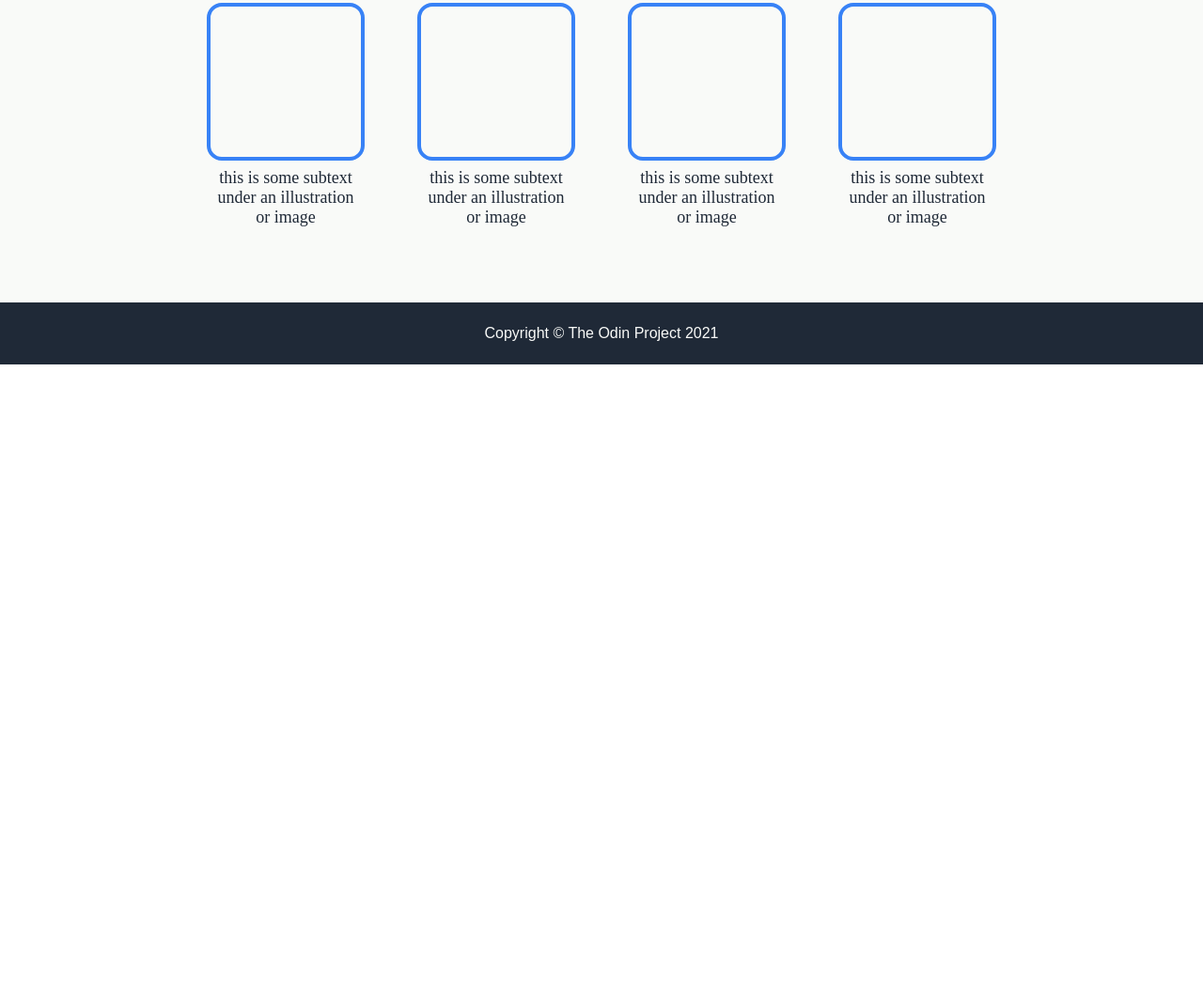
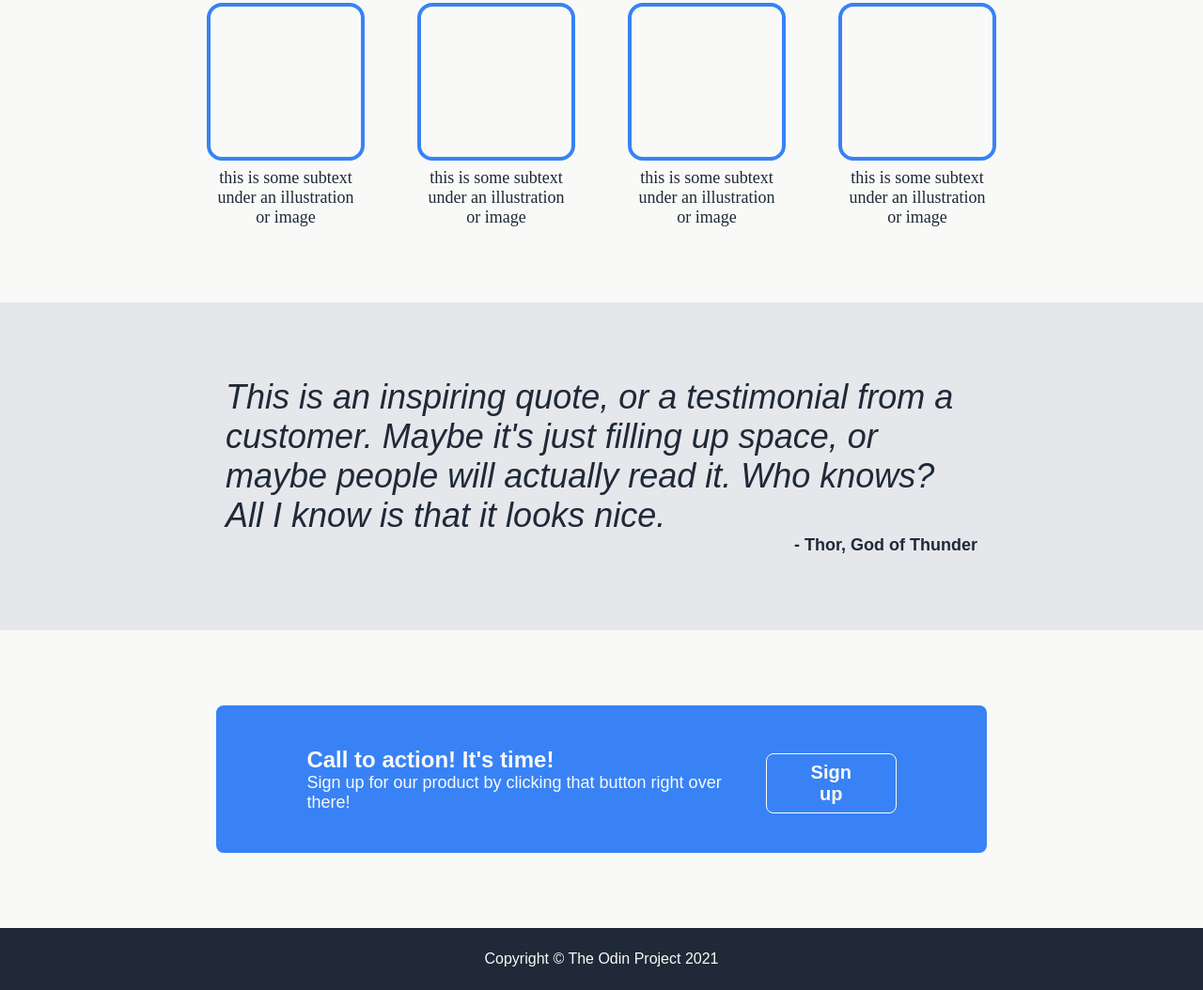
Before and after one commit to mercen4i/landing-page, a plain HTML site: page index.html in a window 1280 px wide. Shown: the part 789-1843 px from the top of the page at 94% size. Before the commit the page ends 1177 px from the top, so only its background shows below. Drawn offline with Linux system fonts and the light colour scheme.

Commit message:
Add sections 3 and 4
- At this point web page is complete
For improvement:
- Include flex for layout when shrinking window
- Try matching width of content in sections 2 and 3

```diff
--- a/index.html
+++ b/index.html
@@ -31,7 +31,7 @@
                 <div class="secondary-text">
                     This website has some subtext that goes here under the main title. It's a smaller font and the color is lower contrast.
                 </div>
-                <button class="signup-button">Sign Up</button>
+                <button class="signup-button-one">Sign up</button>
             </div>
             <div class="image">
                 <img src="img/copium.jpeg">
@@ -63,6 +63,29 @@
             </div>
         </div>
 
+        <div class="section-three">
+            <div class="quote">
+                This is an inspiring quote, or a testimonial from a customer. Maybe it's just filling up space, or maybe people will actually read it. Who knows? All I know is that it looks nice.
+            </div>
+            <div class="quote-author">
+                - Thor, God of Thunder
+            </div>
+        </div>
+
+        <div class="section-four">
+            <div class="modal">
+                <div class="message">
+                    <div class="main-message">
+                        Call to action! It's time!
+                    </div>
+                    <div class="sub-message">
+                        Sign up for our product by clicking that button right over there!
+                    </div>
+                </div>
+                <button class="signup-button-two">Sign up</button>
+            </div>
+        </div>
+
         <div class="footer">
             Copyright &copy; The Odin Project 2021
         </div>
--- a/style.css
+++ b/style.css
@@ -68,9 +68,32 @@ img {
     width: 160px;
 }
 
+.section-three {
+    display: flex;
+    flex-direction: column;
+    align-items: center;
+    padding: 80px 18%;
+}
+
+.quote-author {
+    text-align: right;
+}
+
 .footer {
     text-align: center;
     padding: 24px;
+}
+
+.section-four {
+    display: flex;
+    padding: 80px 18%;
+}
+
+.modal {
+    display: flex;
+    justify-content: space-between;
+    align-items: center;
+    padding: 16px 96px;
 }
 
 /* DESIGN */
@@ -124,7 +147,7 @@ ul {
     font-family: Arial, Helvetica, sans-serif;
 }
 
-button {
+.signup-button-one {
     background: #3882F6;
     padding: 8px 32px;
     font-size: 20px;
@@ -138,7 +161,7 @@ button {
     transition-duration: 0.4s;
 }
 
-button:hover {
+.signup-button-one:hover {
     background: none;
     color: #3882F6;
     border-color: #3882F6;
@@ -167,3 +190,68 @@ button:hover {
     font-size: 18px;
     color: #1F2937;
 }
+
+.section-three {
+    background-color: #E5E7EB;
+}
+
+.quote {
+    font-size: 36px;
+    font-weight: lighter;
+    font-style: italic;
+    color: #1F2937;
+    font-family: Arial, Helvetica, sans-serif;
+    width: 800px;
+}
+
+.quote-author {
+    font-size: 18px;
+    font-weight: bolder;
+    color: #1F2937;
+    font-family: Arial, Helvetica, sans-serif;
+    width: 800px;
+}
+
+.section-four {
+    background-color: #F9FAF8;
+}
+
+.modal {
+    width: 100%;
+    height: 125px;
+    background-color: #3882F6;
+    border-radius: 8px;
+}
+
+.main-message {
+    font-size: 24px;
+    font-weight: bolder;
+    color: #F9FAF8;
+    font-family: Arial, Helvetica, sans-serif;
+}
+
+.sub-message {
+    font-size: 18px;
+    font-weight: lighter;
+    color: #F9FAF8;
+    font-family: Arial, Helvetica, sans-serif;
+}
+
+.signup-button-two {
+    background: #3882F6;
+    padding: 8px 32px;
+    font-size: 20px;
+    font-weight: bold;
+    color: #F9FAF8;
+    font-family: Arial, Helvetica, sans-serif;
+    border-radius: 8px;
+    border: 1px solid #3882F6;
+    border-color: #F9FAF8;
+    margin-top: 8px;
+    transition-duration: 0.4s;
+}
+
+.signup-button-two:hover {
+    background: #F9FAF8;
+    color: #3882F6;
+}
```
